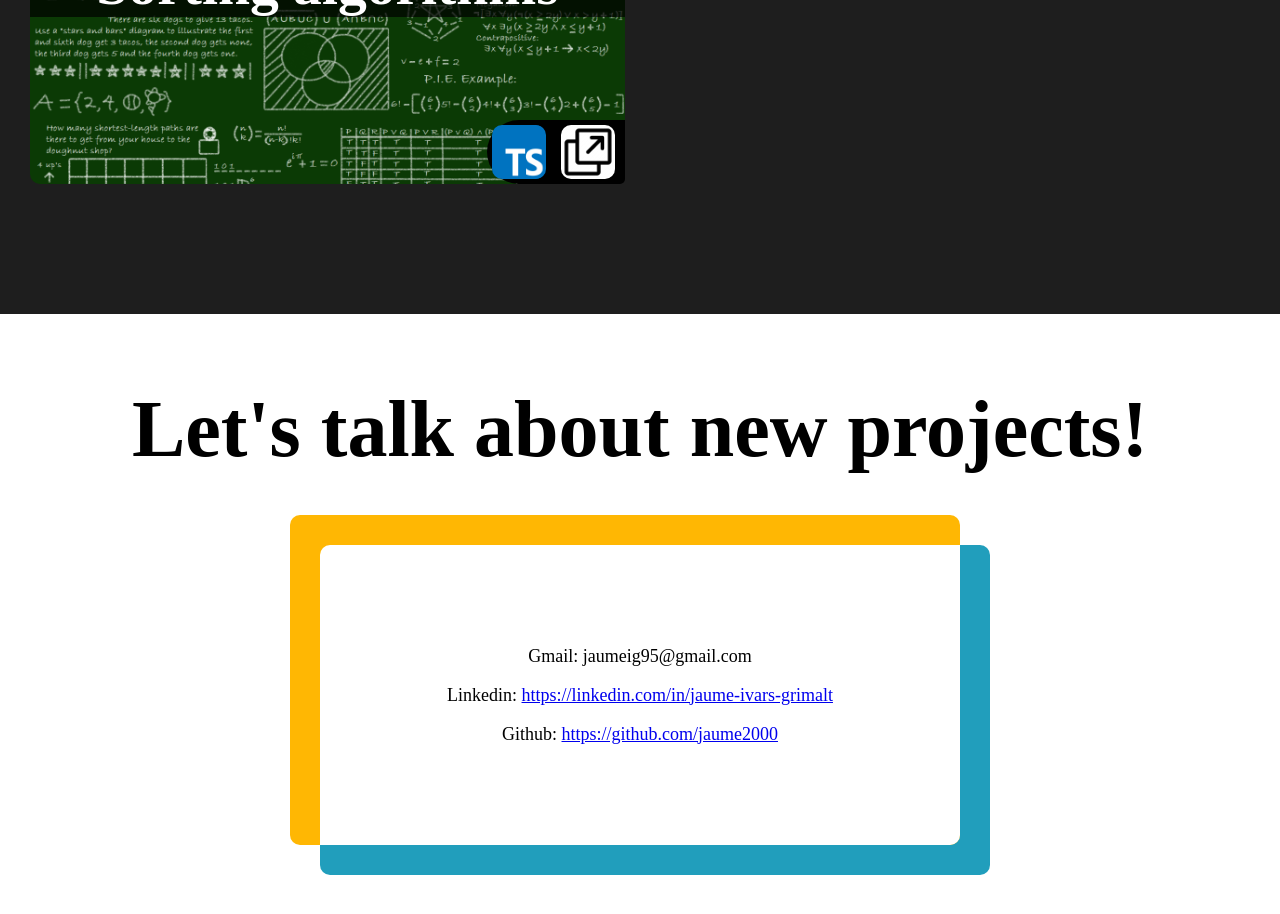
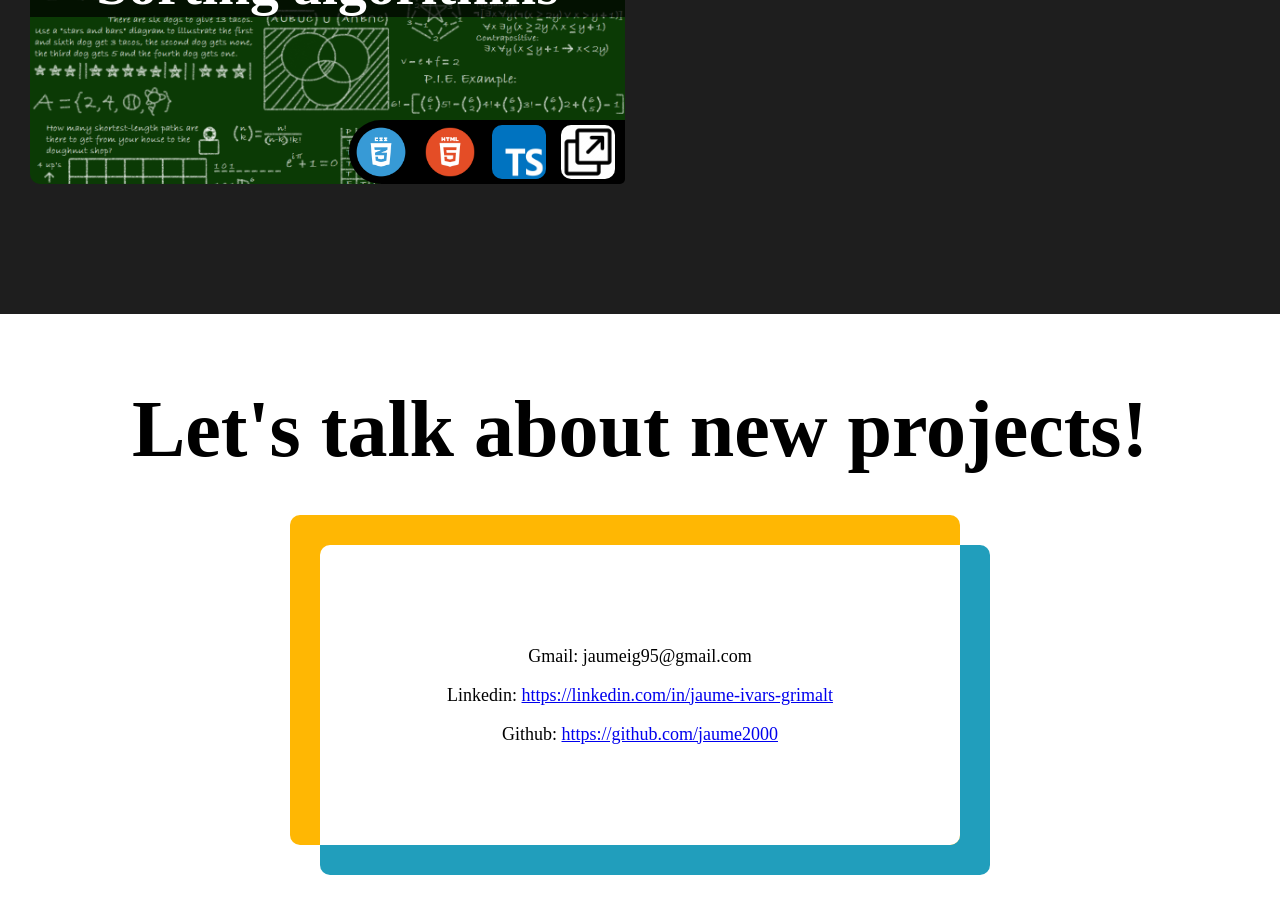
Before and after one commit to jaume2000/portfolio, a Next.js app: page /en in a window 1280 px wide. Shown: the part 3060-3974 px from the top of the page. Built offline with nearby package versions, Linux system fonts and the light colour scheme; a web font is replaced by a local one.

Commit message:
added technologies

```diff
--- a/src/components/Works/ProjectCard.tsx
+++ b/src/components/Works/ProjectCard.tsx
@@ -24,6 +24,8 @@ const Technologies = ({lang, technologies,background_color="black", text_color="
     let typescript_text:string = "TypeScript"
     let python_text:string = "Python"
     let colab:string = "Google\xA0Colab"
+    let html_text:string  ="HTML"
+    let css_text:string  ="CSS"
     let c_sharp:string = "C#"
     let unity3d:string = "Unity\xA03D"
     let github_repo_text:string = dict.github_link_to_repo_text;
@@ -49,6 +51,12 @@ const Technologies = ({lang, technologies,background_color="black", text_color="
 
         "unity3d":
         <SingleTecnology title={unity3d} alt='Unity3D logo' src='/public/unity3d_logo.png'/>,
+
+        "css":
+        <SingleTecnology title={html_text} alt='HTML logo' src='/public/html_logo.png'/>,
+
+        "html":
+        <SingleTecnology title={css_text} alt='CSS logo' src='/public/css_logo.png'/>,
 
     }
 
--- a/src/components/Works/Works.tsx
+++ b/src/components/Works/Works.tsx
@@ -110,7 +110,7 @@ const Works = ({lang}: {lang:string})=>{
                 backgroundColor: 'rgba(0,0,0,0.7)',
                 color:'white'
             } as React.CSSProperties}
-            technologies={['typescript']}
+            technologies={['html','css','typescript']}
 
 
         />,
```
Also changed, not shown: public/public/css_logo.png (added), public/public/html_logo.png (added).
